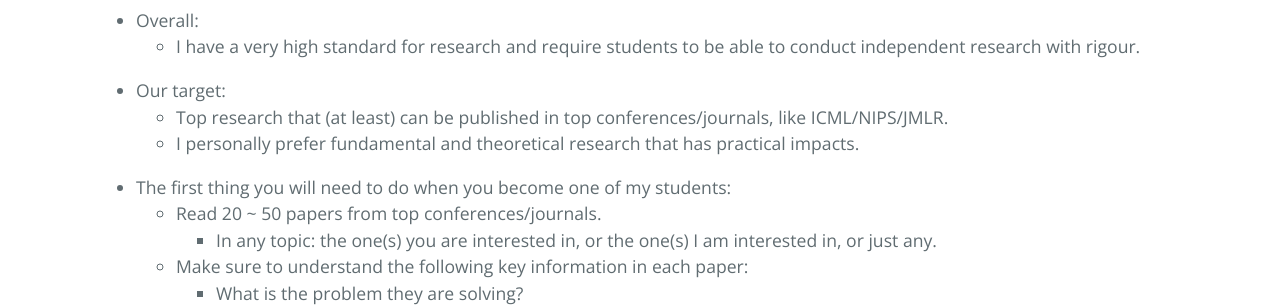
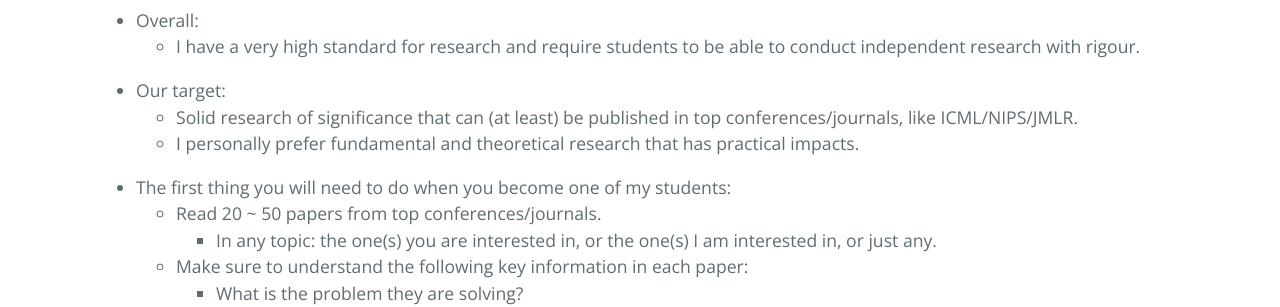
Before and after one commit to ZhimingZhou/zhimingzhou.github.io, a Jekyll site: the page built from _posts/2021-10-11-Prospective-Students.md, in a window 1280 px wide. Shown: the part 455-762 px from the top of the page. Built offline with Jekyll 4.4.1, drawn with Linux system fonts in a browser that asks for light colours; comment, search, counter and statistics services are not loaded.

Commit message:
Update 2021-10-11-Prospective-Students.md

```diff
--- a/_posts/2021-10-11-Prospective-Students.md
+++ b/_posts/2021-10-11-Prospective-Students.md
@@ -14,7 +14,7 @@ I’m looking for talented students with enthusiasm for fundamental research in
 
 <!--  -->
 - Our target:
-	- Top research that (at least) can be published in top conferences/journals, like ICML/NIPS/JMLR.
+	- Solid research of significance that can (at least) be published in top conferences/journals, like ICML/NIPS/JMLR.
 	- I personally prefer fundamental and theoretical research that has practical impacts.
 
 <!--  -->
```
